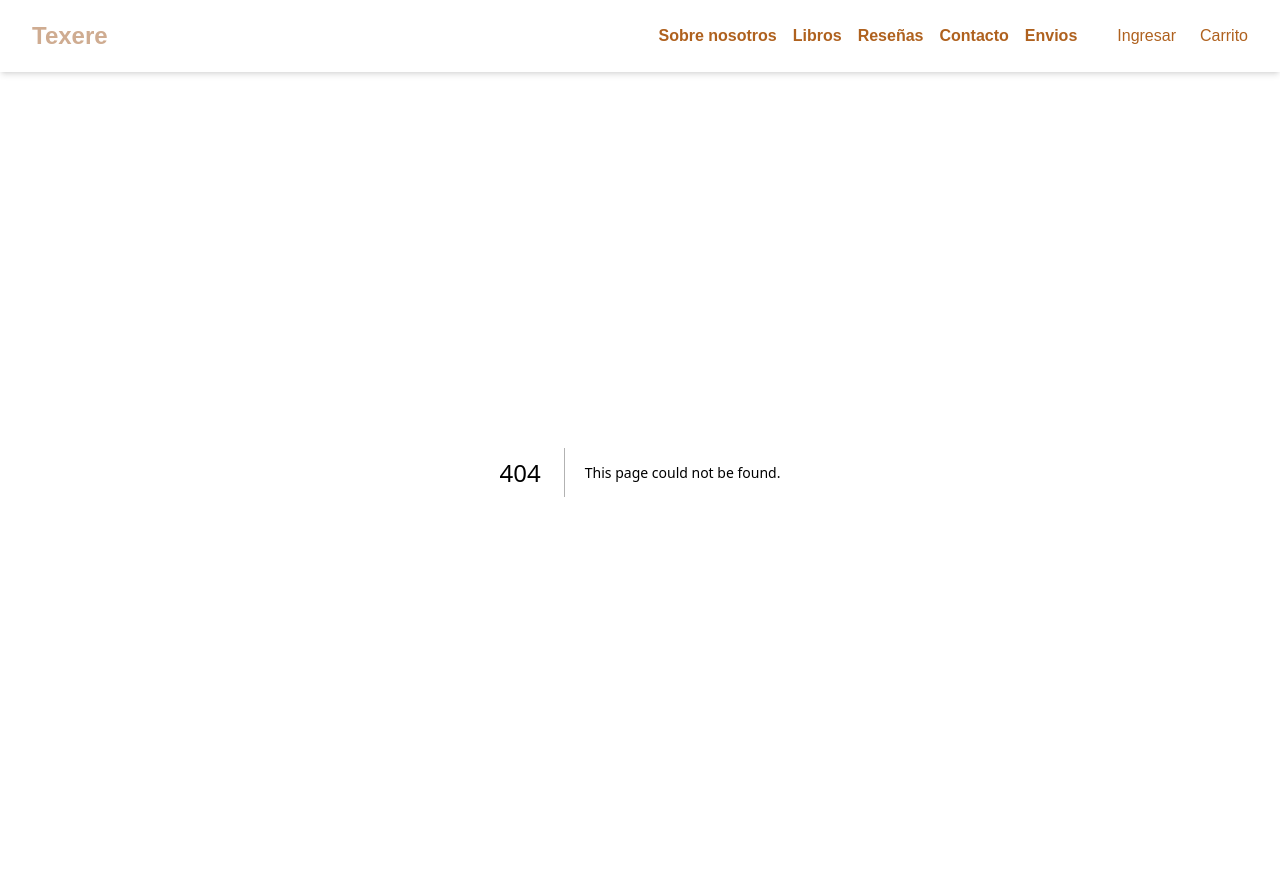
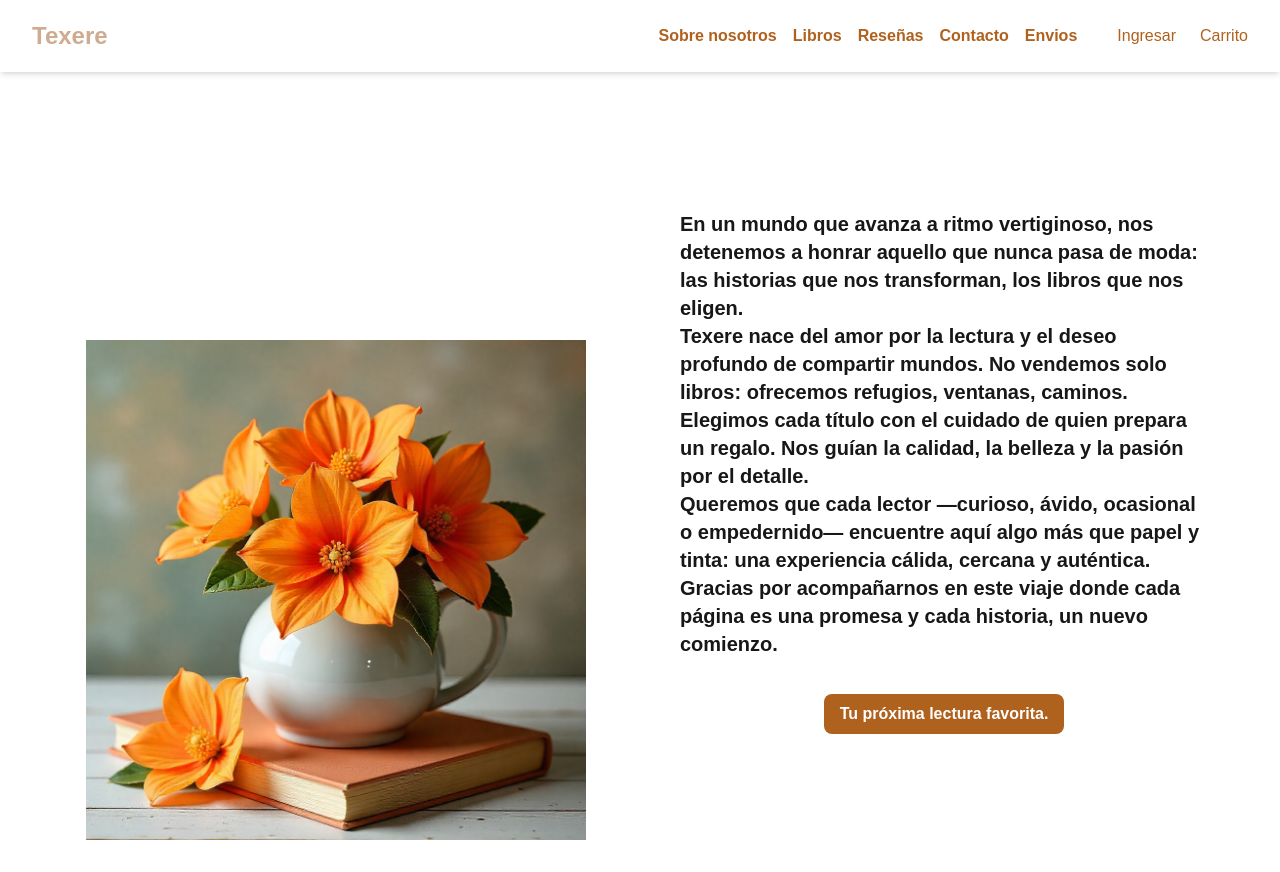
Before and after one commit to MarianaCaradec/BooksEcommerce, a Next.js app: page /sobreNosotros in a window 1280 px wide. Before the commit this address had no page. Built offline with nearby package versions, Linux system fonts and the light colour scheme.

Commit message:
feat: added about's draft page

```diff
--- /dev/null
+++ b/app/(pages)/sobreNosotros/page.tsx
@@ -0,0 +1,42 @@
+import Image from "next/image";
+import Link from "next/link";
+import React from "react";
+
+const page = () => {
+  return (
+    <div className="flex flex-col md:flex-row items-stretch justify-around p-8 min-h-screen">
+      <div className="flex items-end justify-center w-full md:w-1/2">
+        <Image
+          src="/about-us.png"
+          width={500}
+          height={700}
+          alt="Background Image"
+          className="object-contain"
+        />
+      </div>
+
+      <div className="flex flex-col items-center justify-center gap-9 text-left w-full md:w-1/2">
+        <p className="text-lg md:text-xl font-semibold px-10">
+          En un mundo que avanza a ritmo vertiginoso, nos detenemos a honrar
+          aquello que nunca pasa de moda: las historias que nos transforman, los
+          libros que nos eligen. <br />
+          Texere nace del amor por la lectura y el deseo profundo de compartir
+          mundos. No vendemos solo libros: ofrecemos refugios, ventanas,
+          caminos. Elegimos cada título con el cuidado de quien prepara un
+          regalo. Nos guían la calidad, la belleza y la pasión por el detalle.{" "}
+          <br />
+          Queremos que cada lector —curioso, ávido, ocasional o empedernido—
+          encuentre aquí algo más que papel y tinta: una experiencia cálida,
+          cercana y auténtica. <br />
+          Gracias por acompañarnos en este viaje donde cada página es una
+          promesa y cada historia, un nuevo comienzo.
+        </p>
+        <button className="bg-[#AF611E] hover:bg-[#CFAC91] hover:text-[#AF611E] text-white font-semibold py-2 px-4 rounded-lg transition">
+          <Link href="/libros">Tu próxima lectura favorita.</Link>
+        </button>
+      </div>
+    </div>
+  );
+};
+
+export default page;
```
